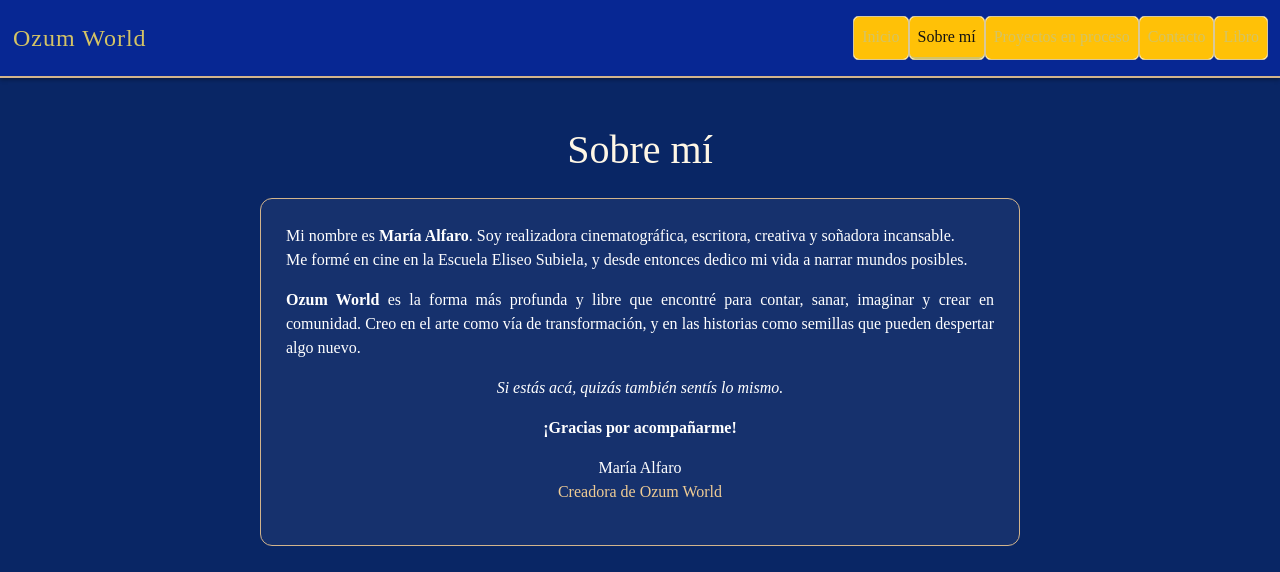
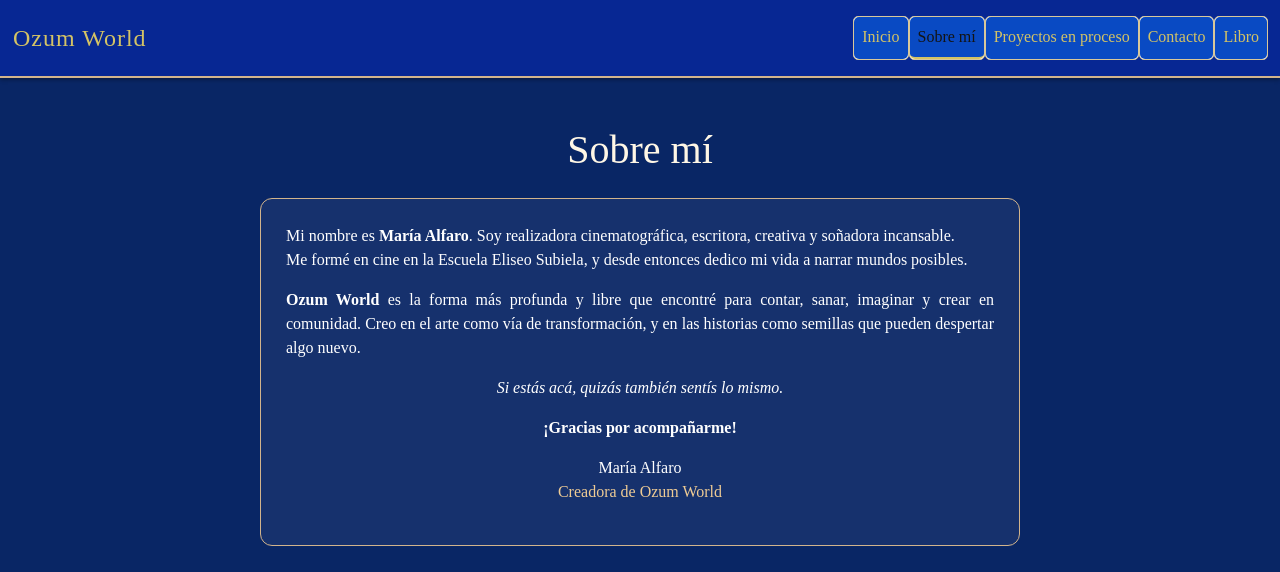
Before and after one commit to OzumWorld/Entrega-Final-DW-Maria-Alfaro, a plain HTML site: page sobremi/index.html in a window 1280 px wide. Shown: the top 572 px of the page. Drawn offline with nearby package versions, Linux system fonts and the light colour scheme.

Commit message:
cambio color botones navbar

```diff
--- a/style.css
+++ b/style.css
@@ -52,7 +52,7 @@ body {
 
 .navbar .nav-link {
   color: #d4c365 !important;
-  background-color: #ffc107;
+  background-color: #094ac3;
   padding: 0.5rem 1rem;
   transition: all 0.3s ease;
   border-bottom: 2px solid transparent;
@@ -60,8 +60,8 @@ body {
 }
 .navbar .nav-link:hover,
 .navbar .nav-link:focus {
-  color: #ffc107 !important;
-  background-color: rgba(15, 14, 14, 0.05) !important;
+  color: #113aa3 !important;
+  background-color: #ffc107 !important;
   border-bottom: 1px solid #eedd99;
 }
 .navbar .nav-link:hover {
```
